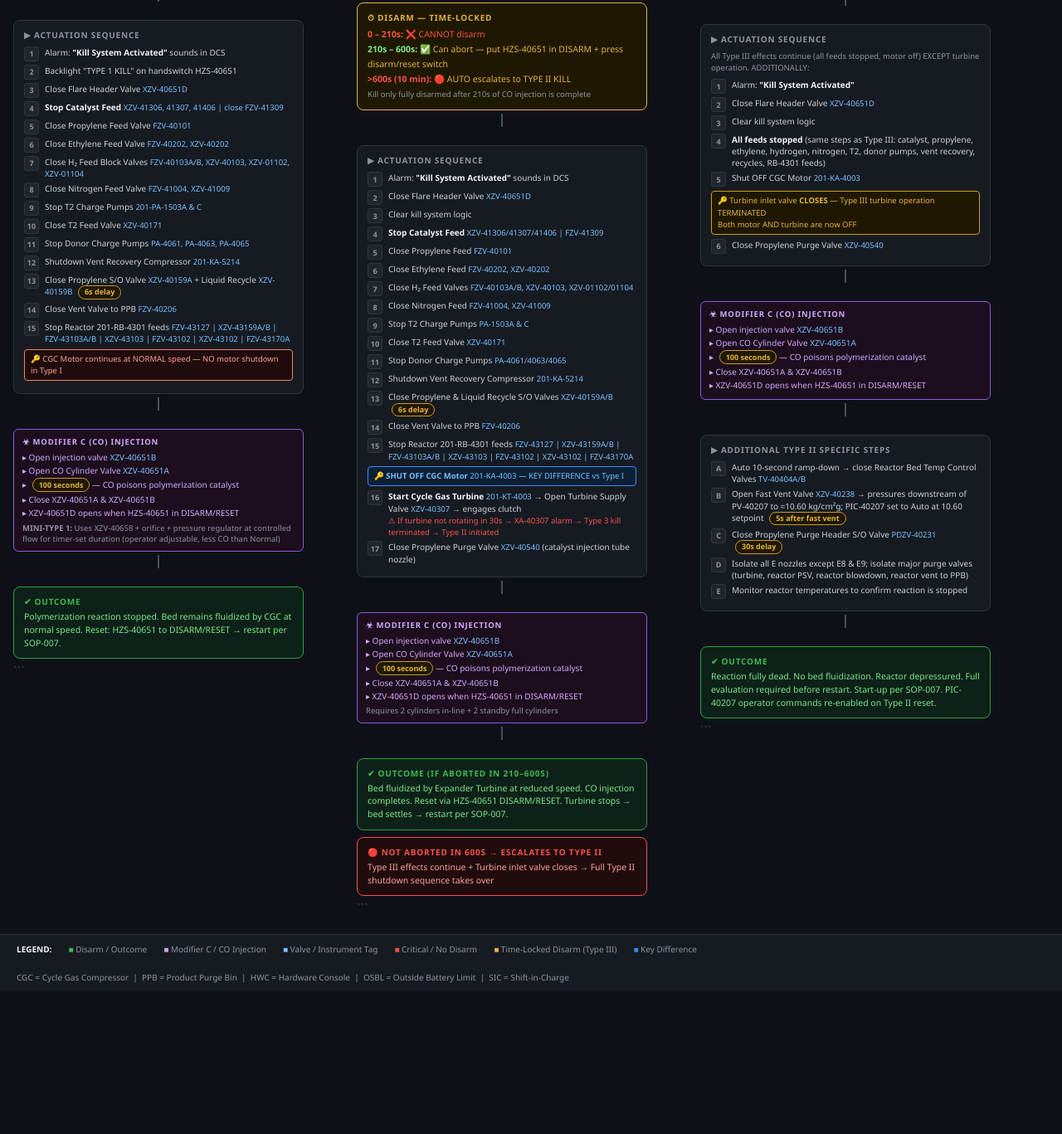
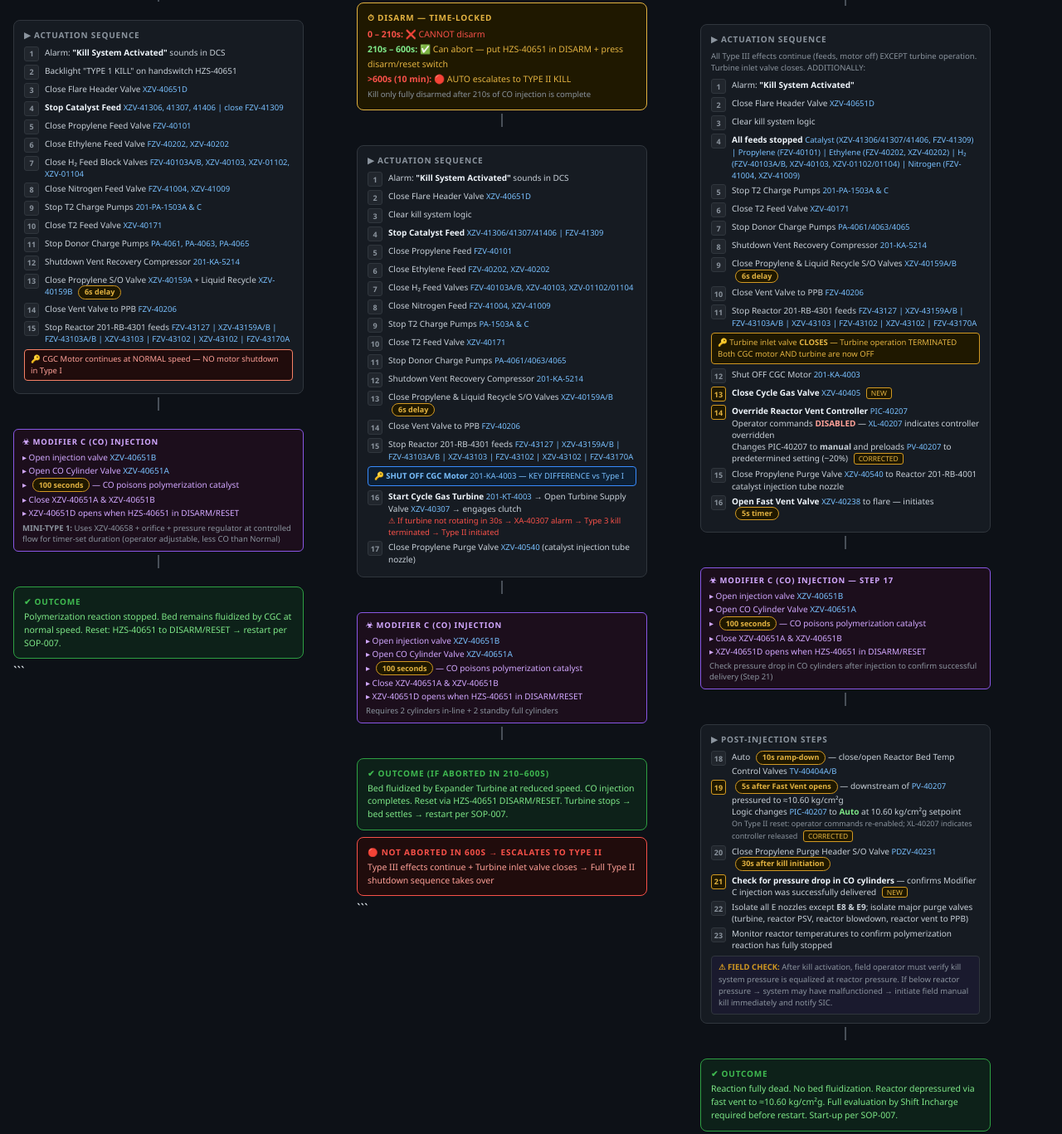
Before and after one commit to abhinav011111/FBR-Kill-System, a plain HTML site: page index.html in a window 1280 px wide. Shown: the part 808-2175 px from the top of the page at 83% size. Before the commit the page ends 2003 px from the top, so only its background shows below. Drawn offline with Linux system fonts and the light colour scheme.

Commit message:
Update Type II sequence steps and correct details

````diff
--- a/index.html
+++ b/index.html
@@ -7,7 +7,7 @@
 <title>Reactor Kill System — Process Flow Chart | GAIL PP PATA</title>
 <style>
   * { box-sizing: border-box; margin: 0; padding: 0; }
-  body { font-family: 'Segoe UI', Arial, sans-serif; background: #0d1117; color: #4e342e; }
+  body { font-family: 'Segoe UI', Arial, sans-serif; background: #0d1117; color: #e6edf3; }
 
 .page-title {
 text-align: center; padding: 16px;
@@ -422,42 +422,108 @@ font-weight: 600; margin-left: 4px;
 </div>
 <div class="arrow-down"></div><div class="arrow-spacer"></div>
 
+<!-- ── CORRECTED TYPE II SEQUENCE (SOP-023-R updated) ── -->
 <div class="block seq-block">
   <div class="seq-title">▶ ACTUATION SEQUENCE</div>
-  <div style="font-size:9.5px;color:#8b949e;margin-bottom:6px;">All Type III effects continue (all feeds stopped, motor off) EXCEPT turbine operation. ADDITIONALLY:</div>
+  <div style="font-size:9.5px;color:#8b949e;margin-bottom:6px;">All Type III effects continue (feeds, motor off) EXCEPT turbine operation. Turbine inlet valve closes. ADDITIONALLY:</div>
+
   <div class="seq-item"><div class="seq-num">1</div><div class="seq-text">Alarm: <span class="seq-highlight">"Kill System Activated"</span></div></div>
   <div class="seq-item"><div class="seq-num">2</div><div class="seq-text">Close Flare Header Valve <span class="seq-valve">XZV-40651D</span></div></div>
   <div class="seq-item"><div class="seq-num">3</div><div class="seq-text">Clear kill system logic</div></div>
-  <div class="seq-item"><div class="seq-num">4</div><div class="seq-text"><span class="seq-highlight">All feeds stopped</span> (same steps as Type III: catalyst, propylene, ethylene, hydrogen, nitrogen, T2, donor pumps, vent recovery, recycles, RB-4301 feeds)</div></div>
-  <div class="seq-item"><div class="seq-num">5</div><div class="seq-text">Shut OFF CGC Motor <span class="seq-valve">201-KA-4003</span></div></div>
-  <div class="key-diff-yellow">🔑 Turbine inlet valve <b>CLOSES</b> — Type III turbine operation TERMINATED<br>Both motor AND turbine are now OFF</div>
-  <div class="seq-item" style="margin-top:4px;"><div class="seq-num">6</div><div class="seq-text">Close Propylene Purge Valve <span class="seq-valve">XZV-40540</span></div></div>
+  <div class="seq-item"><div class="seq-num">4</div><div class="seq-text"><span class="seq-highlight">All feeds stopped</span> <span class="seq-valve">Catalyst (XZV-41306/41307/41406, FZV-41309) | Propylene (FZV-40101) | Ethylene (FZV-40202, XZV-40202) | H₂ (FZV-40103A/B, XZV-40103, XZV-01102/01104) | Nitrogen (FZV-41004, XZV-41009)</span></div></div>
+  <div class="seq-item"><div class="seq-num">5</div><div class="seq-text">Stop T2 Charge Pumps <span class="seq-valve">201-PA-1503A &amp; C</span></div></div>
+  <div class="seq-item"><div class="seq-num">6</div><div class="seq-text">Close T2 Feed Valve <span class="seq-valve">XZV-40171</span></div></div>
+  <div class="seq-item"><div class="seq-num">7</div><div class="seq-text">Stop Donor Charge Pumps <span class="seq-valve">PA-4061/4063/4065</span></div></div>
+  <div class="seq-item"><div class="seq-num">8</div><div class="seq-text">Shutdown Vent Recovery Compressor <span class="seq-valve">201-KA-5214</span></div></div>
+  <div class="seq-item"><div class="seq-num">9</div><div class="seq-text">Close Propylene &amp; Liquid Recycle S/O Valves <span class="seq-valve">XZV-40159A/B</span> <span class="timer-badge">6s delay</span></div></div>
+  <div class="seq-item"><div class="seq-num">10</div><div class="seq-text">Close Vent Valve to PPB <span class="seq-valve">FZV-40206</span></div></div>
+  <div class="seq-item"><div class="seq-num">11</div><div class="seq-text">Stop Reactor 201-RB-4301 feeds <span class="seq-valve">FZV-43127 | XZV-43159A/B | FZV-43103A/B | XZV-43103 | FZV-43102 | XZV-43102 | FZV-43170A</span></div></div>
+
+  <div class="key-diff-yellow">🔑 Turbine inlet valve <b>CLOSES</b> — Turbine operation TERMINATED<br>Both CGC motor AND turbine are now OFF</div>
+
+  <div class="seq-item" style="margin-top:4px;"><div class="seq-num">12</div><div class="seq-text">Shut OFF CGC Motor <span class="seq-valve">201-KA-4003</span></div></div>
+
+  <!-- NEW STEP 13 — was missing in old chart -->
+  <div class="seq-item">
+    <div class="seq-num" style="background:#1f1800;border-color:#d29922;color:#e3b341;">13</div>
+    <div class="seq-text"><span class="seq-highlight">Close Cycle Gas Valve</span> <span class="seq-valve">XZV-40405</span>
+      <span style="display:inline-block;background:#1f1800;border:1px solid #d29922;border-radius:3px;padding:0 5px;font-size:8.5px;color:#e3b341;margin-left:4px;">NEW</span>
+    </div>
+  </div>
+
+  <!-- CORRECTED STEP 14 — PIC-40207 overridden to MANUAL (not Auto) -->
+  <div class="seq-item">
+    <div class="seq-num" style="background:#1f1800;border-color:#d29922;color:#e3b341;">14</div>
+    <div class="seq-text">
+      <span class="seq-highlight">Override Reactor Vent Controller</span> <span class="seq-valve">PIC-40207</span><br>
+      Operator commands <b style="color:#ffa198;">DISABLED</b> — <span class="seq-valve">XL-40207</span> indicates controller overridden<br>
+      Changes PIC-40207 to <b>manual</b> and preloads <span class="seq-valve">PV-40207</span> to predetermined setting (~20%)
+      <span style="display:inline-block;background:#1f1800;border:1px solid #d29922;border-radius:3px;padding:0 5px;font-size:8.5px;color:#e3b341;margin-left:4px;">CORRECTED</span>
+    </div>
+  </div>
+
+  <div class="seq-item"><div class="seq-num">15</div><div class="seq-text">Close Propylene Purge Valve <span class="seq-valve">XZV-40540</span> to Reactor 201-RB-4001 catalyst injection tube nozzle</div></div>
+
+  <div class="seq-item"><div class="seq-num">16</div><div class="seq-text"><span class="seq-highlight">Open Fast Vent Valve</span> <span class="seq-valve">XZV-40238</span> to flare — initiates <span class="timer-badge">5s timer</span></div></div>
 </div>
 <div class="arrow-down"></div><div class="arrow-spacer"></div>
 
 <div class="modifier-box">
-  <div class="modifier-title">☣ Modifier C (CO) Injection</div>
+  <div class="modifier-title">☣ Modifier C (CO) Injection — Step 17</div>
   <div class="modifier-step">▸ Open injection valve <span style="color:#79c0ff;">XZV-40651B</span></div>
   <div class="modifier-step">▸ Open CO Cylinder Valve <span style="color:#79c0ff;">XZV-40651A</span></div>
   <div class="modifier-step">▸ <span class="timer-badge">100 seconds</span> — CO poisons polymerization catalyst</div>
   <div class="modifier-step">▸ Close XZV-40651A &amp; XZV-40651B</div>
   <div class="modifier-step">▸ XZV-40651D opens when HZS-40651 in DISARM/RESET</div>
+  <div style="margin-top:4px;font-size:9.5px;color:#8b949e;">Check pressure drop in CO cylinders after injection to confirm successful delivery (Step 21)</div>
 </div>
 <div class="arrow-down"></div><div class="arrow-spacer"></div>
 
 <div class="block seq-block">
-  <div class="seq-title">▶ ADDITIONAL TYPE II SPECIFIC STEPS</div>
-  <div class="seq-item"><div class="seq-num">A</div><div class="seq-text">Auto 10-second ramp-down → close Reactor Bed Temp Control Valves <span class="seq-valve">TV-40404A/B</span></div></div>
-  <div class="seq-item"><div class="seq-num">B</div><div class="seq-text">Open Fast Vent Valve <span class="seq-valve">XZV-40238</span> → pressures downstream of PV-40207 to ≈10.60 kg/cm²g; PIC-40207 set to Auto at 10.60 setpoint <span class="timer-badge">5s after fast vent</span></div></div>
-  <div class="seq-item"><div class="seq-num">C</div><div class="seq-text">Close Propylene Purge Header S/O Valve <span class="seq-valve">PDZV-40231</span> <span class="timer-badge">30s delay</span></div></div>
-  <div class="seq-item"><div class="seq-num">D</div><div class="seq-text">Isolate all E nozzles except E8 &amp; E9; isolate major purge valves (turbine, reactor PSV, reactor blowdown, reactor vent to PPB)</div></div>
-  <div class="seq-item"><div class="seq-num">E</div><div class="seq-text">Monitor reactor temperatures to confirm reaction is stopped</div></div>
+  <div class="seq-title">▶ POST-INJECTION STEPS</div>
+
+  <div class="seq-item">
+    <div class="seq-num">18</div>
+    <div class="seq-text">Auto <span class="timer-badge">10s ramp-down</span> — close/open Reactor Bed Temp Control Valves <span class="seq-valve">TV-40404A/B</span></div>
+  </div>
+
+  <!-- CORRECTED Step 19 — PIC-40207 now switches to AUTO at 10.60 (5s after fast vent) -->
+  <div class="seq-item">
+    <div class="seq-num" style="background:#1f1800;border-color:#d29922;color:#e3b341;">19</div>
+    <div class="seq-text">
+      <span class="timer-badge">5s after Fast Vent opens</span> — downstream of <span class="seq-valve">PV-40207</span> pressured to ≈10.60 kg/cm²g<br>
+      Logic changes <span class="seq-valve">PIC-40207</span> to <b style="color:#7ee787;">Auto</b> at 10.60 kg/cm²g setpoint<br>
+      <span style="font-size:9px;color:#8b949e;">On Type II reset: operator commands re-enabled; XL-40207 indicates controller released</span>
+      <span style="display:inline-block;background:#1f1800;border:1px solid #d29922;border-radius:3px;padding:0 5px;font-size:8.5px;color:#e3b341;margin-left:4px;">CORRECTED</span>
+    </div>
+  </div>
+
+  <div class="seq-item">
+    <div class="seq-num">20</div>
+    <div class="seq-text">Close Propylene Purge Header S/O Valve <span class="seq-valve">PDZV-40231</span> <span class="timer-badge">30s after kill initiation</span></div>
+  </div>
+
+  <!-- NEW Step 21 — check CO cylinder pressure drop -->
+  <div class="seq-item">
+    <div class="seq-num" style="background:#1f1800;border-color:#d29922;color:#e3b341;">21</div>
+    <div class="seq-text">
+      <span class="seq-highlight">Check for pressure drop in CO cylinders</span> — confirms Modifier C injection was successfully delivered
+      <span style="display:inline-block;background:#1f1800;border:1px solid #d29922;border-radius:3px;padding:0 5px;font-size:8.5px;color:#e3b341;margin-left:4px;">NEW</span>
+    </div>
+  </div>
+
+  <div class="seq-item"><div class="seq-num">22</div><div class="seq-text">Isolate all E nozzles except <b>E8 &amp; E9</b>; isolate major purge valves (turbine, reactor PSV, reactor blowdown, reactor vent to PPB)</div></div>
+  <div class="seq-item"><div class="seq-num">23</div><div class="seq-text">Monitor reactor temperatures to confirm polymerization reaction has fully stopped</div></div>
+
+  <div style="margin-top:6px;padding:6px 8px;background:#1a1a2e;border:1px solid #30363d;border-radius:4px;font-size:9.5px;color:#8b949e;">
+    <b style="color:#d29922;">⚠ FIELD CHECK:</b> After kill activation, field operator must verify kill system pressure is equalized at reactor pressure. If below reactor pressure → system may have malfunctioned → initiate field manual kill immediately and notify SIC.
+  </div>
 </div>
 <div class="arrow-down"></div><div class="arrow-spacer"></div>
 
 <div class="outcome-block">
   <div class="outcome-title">✔ OUTCOME</div>
-  <div class="outcome-text">Reaction fully dead. No bed fluidization. Reactor depressured. Full evaluation required before restart. Start-up per SOP-007. PIC-40207 operator commands re-enabled on Type II reset.</div>
+  <div class="outcome-text">Reaction fully dead. No bed fluidization. Reactor depressured via fast vent to ≈10.60 kg/cm²g. Full evaluation by Shift Incharge required before restart. Start-up per SOP-007.</div>
 </div>
 ```
 
@@ -475,6 +541,7 @@ font-weight: 600; margin-left: 4px;
   <span><span style="color:#f85149;">■</span> Critical / No Disarm</span>
   <span><span style="color:#e3b341;">■</span> Time-Locked Disarm (Type III)</span>
   <span><span style="color:#388bfd;">■</span> Key Difference</span>
+  <span style="background:#1f1800;border:1px solid #d29922;border-radius:3px;padding:1px 5px;font-size:9px;color:#e3b341;">NEW / CORRECTED</span> Updated in SOP-023-R
   <span style="color:#8b949e;">CGC = Cycle Gas Compressor &nbsp;|&nbsp; PPB = Product Purge Bin &nbsp;|&nbsp; HWC = Hardware Console &nbsp;|&nbsp; OSBL = Outside Battery Limit &nbsp;|&nbsp; SIC = Shift-in-Charge</span>
 </div>
 
````
